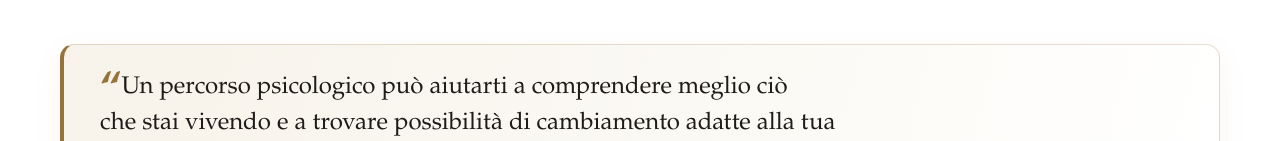
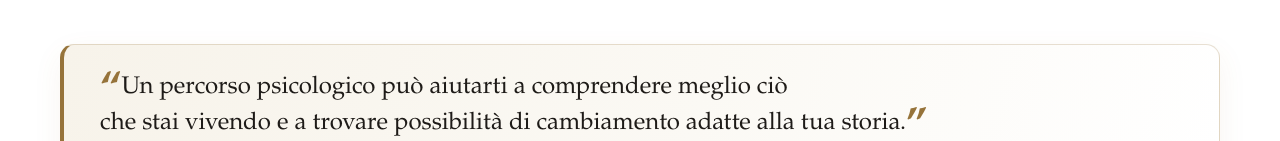
Before and after one commit to Ilenialbanese/janavikoler, a plain HTML site: page index.html in a window 1280 px wide. Shown: the part 811-952 px from the top of the page. Drawn offline with Linux system fonts and the light colour scheme.

Commit message:
css changes

```diff
--- a/style.css
+++ b/style.css
@@ -87,7 +87,7 @@ h3 { font-size: 24px; line-height: 1.18; }
 .hero { min-height: 620px; display: grid; grid-template-columns: 1.03fr .97fr; align-items: center; gap: 65px; padding-block: 56px 85px; }
 .intro-section { margin-block: 50px 40px; }
 .intro-band { min-height: 120px; display: grid; grid-template-columns: 1fr; align-items: center; gap: 32px; padding: 25px 36px; border: 1px solid rgba(150, 115, 58, .22); border-left: 4px solid var(--gold); border-radius: 14px; background: linear-gradient(105deg, #f7f3ea 0%, #fbf9f4 55%, #ffffff 100%); box-shadow: 0 10px 30px rgba(150, 115, 58, .07); }
-.intro-band blockquote { max-width: 780px; margin: 0; color: var(--ink); font: clamp(20px, 2.2vw, 24px)/1.5 var(--serif); }
+.intro-band blockquote { max-width: 860px; margin: 0; color: var(--ink); font: clamp(20px, 2.2vw, 24px)/1.5 var(--serif); }
 .intro-band blockquote::before { content: "“"; color: var(--gold); font-size: 1.8em; font-weight: 700; line-height: 0; vertical-align: -.2em; }
 .intro-band blockquote::after { content: "”"; color: var(--gold); font-size: 1.8em; font-weight: 700; line-height: 0; vertical-align: -.2em; }
 .quote-ending { white-space: nowrap; }
```
